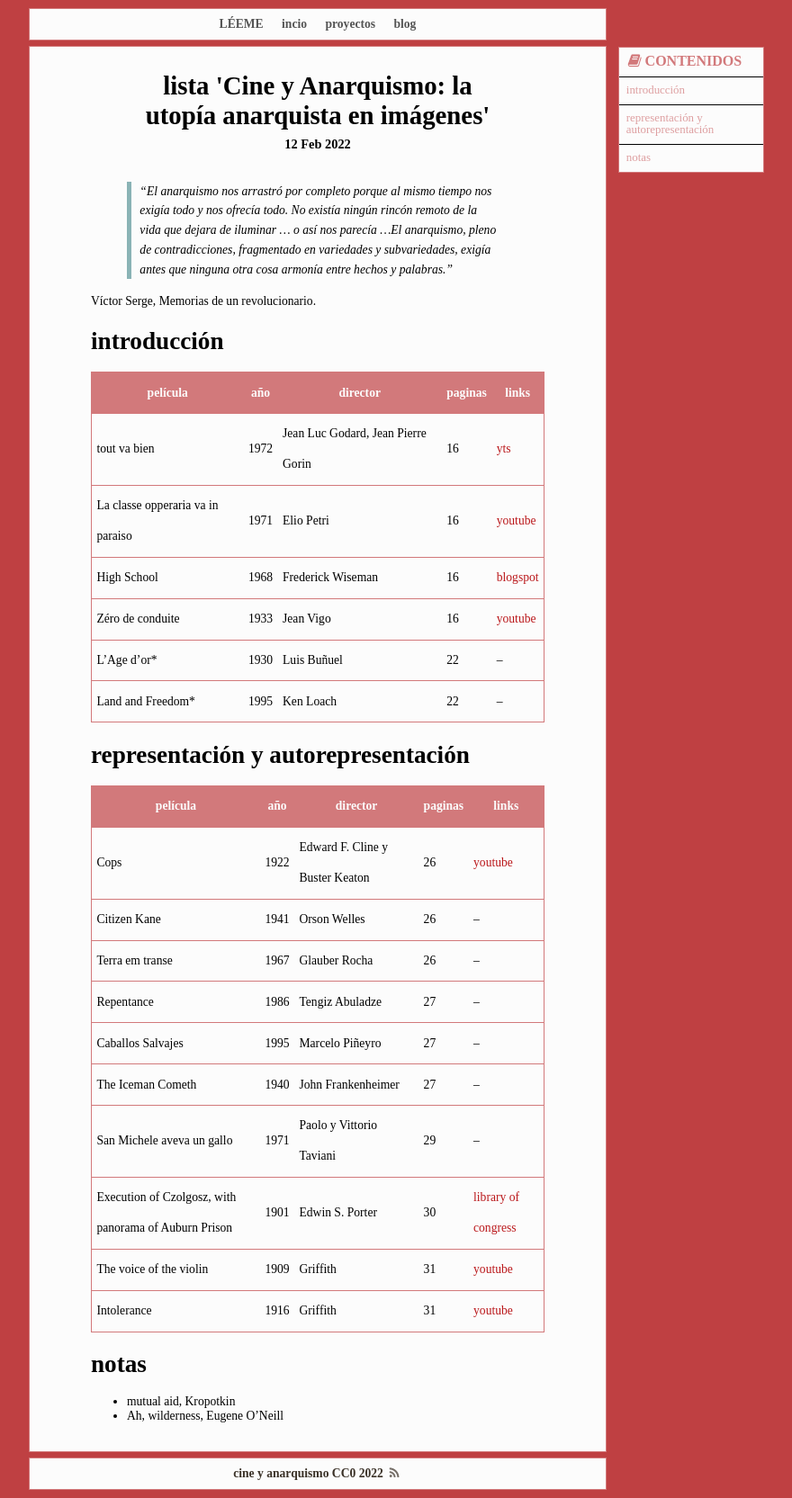
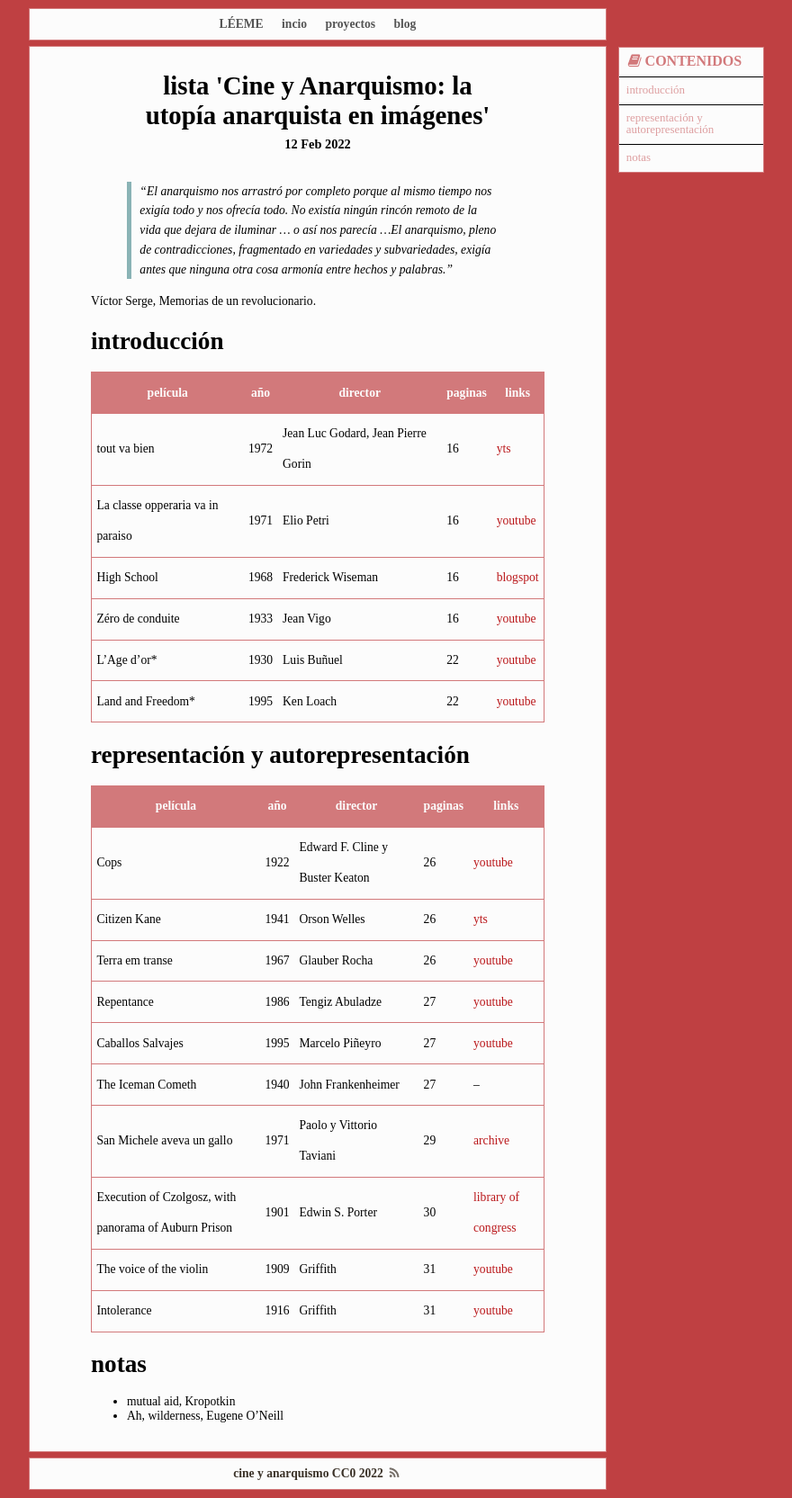
Before and after one commit to Sbector/cine-y-anarquismo, a Jekyll site: the page built from _posts/2022-02-10-primera-lista-de-películas.md, in a window 1280 px wide. Shown: the whole page at 90% size, without its empty margins (287-1167 px from the left). Built offline with Jekyll 4.4.1, drawn with Linux system fonts in a browser that asks for light colours; some web fonts are replaced.

Commit message:
Update 2022-02-10-primera-lista-de-películas.md

```diff
--- a/_posts/2022-02-10-primera-lista-de-películas.md
+++ b/_posts/2022-02-10-primera-lista-de-películas.md
@@ -29,8 +29,8 @@ Memorias de un revolucionario.
 | La classe opperaria va in paraiso | 1971 | Elio  Petri| 16 | [youtube](https://www.youtube.com/watch?v=fNcxxBjEOgw) |
 | High School | 1968 | Frederick Wiseman | 16 | [blogspot](https://scalisto.blogspot.com/2022/01/frederick-wiseman-high-school-1969.html) |
 | Zéro de conduite | 1933 | Jean Vigo | 16 | [youtube](https://www.youtube.com/watch?v=WlSS4Bf8rpU) |
-| L'Age d'or* | 1930 | Luis Buñuel | 22 | -- |
-| Land and Freedom* | 1995 | Ken Loach | 22 | -- |
+| L'Age d'or* | 1930 | Luis Buñuel | 22 | [youtube](https://www.youtube.com/watch?v=RDbav8hcl5U) |
+| Land and Freedom* | 1995 | Ken Loach | 22 | [youtube](https://www.youtube.com/watch?v=B_qqLMmZjoE) |
 | -- | -- | -- | -- | -- |
 
 # representación y autorepresentación
@@ -38,12 +38,12 @@ Memorias de un revolucionario.
 | película | año | director | paginas | links |
 | -- | -- | -- | -- | -- |
 | Cops | 1922 | Edward F. Cline y Buster Keaton | 26 | [youtube](https://www.youtube.com/watch?v=asEgQZhShLk) |
-| Citizen Kane | 1941 | Orson Welles | 26 | -- |
-| Terra em transe | 1967 | Glauber Rocha | 26 | -- |
-| Repentance | 1986 | Tengiz Abuladze | 27 | -- |
-| Caballos Salvajes | 1995 | Marcelo Piñeyro | 27 | -- |
+| Citizen Kane | 1941 | Orson Welles | 26 | [yts](https://yts.mx/movies/citizen-kane-1941) |
+| Terra em transe | 1967 | Glauber Rocha | 26 | [youtube](https://www.youtube.com/watch?v=bX4BLrGwWGQ) |
+| Repentance | 1986 | Tengiz Abuladze | 27 | [youtube](https://www.youtube.com/watch?v=90LukX3eSgM) |
+| Caballos Salvajes | 1995 | Marcelo Piñeyro | 27 | [youtube](https://www.youtube.com/watch?v=vhM1GgOCWR4) |
 | The Iceman Cometh | 1940 | John Frankenheimer | 27 | -- |
-| San Michele aveva un gallo | 1971 | Paolo y Vittorio Taviani | 29 | -- |
+| San Michele aveva un gallo | 1971 | Paolo y Vittorio Taviani | 29 | [archive](https://archive.org/details/SanMicheleAvevaUnGalloAngeeParaZoowoman.website) |
 | Execution of Czolgosz, with panorama of Auburn Prison | 1901 | Edwin S. Porter | 30 | [library of congress](https://www.loc.gov/item/00694362) |
 | The voice of the violin | 1909 | Griffith | 31 | [youtube](https://www.youtube.com/watch?v=haH4WJoYCmU) |
 | Intolerance | 1916 | Griffith | 31 | [youtube](https://www.youtube.com/watch?v=Lg-HMkrs9-k) |
```
